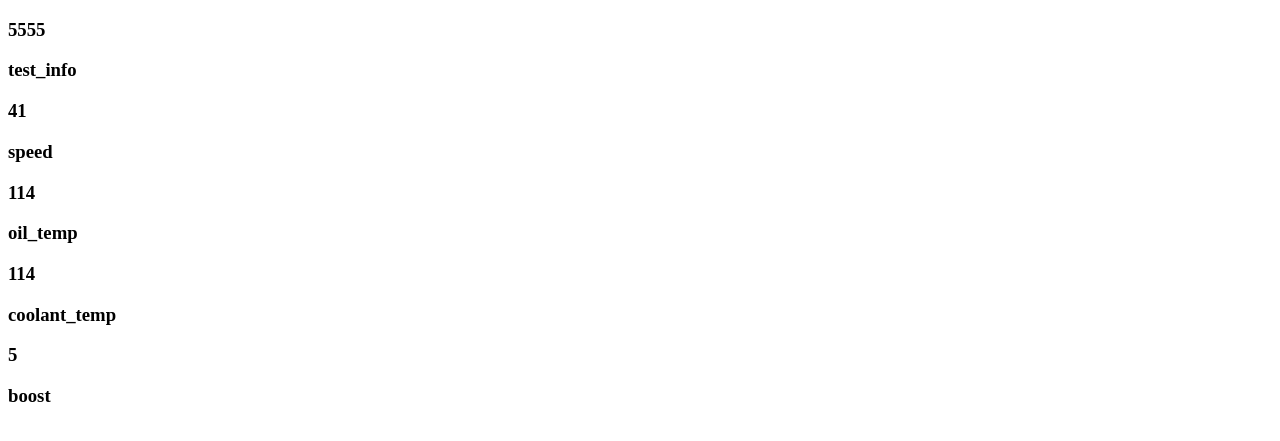
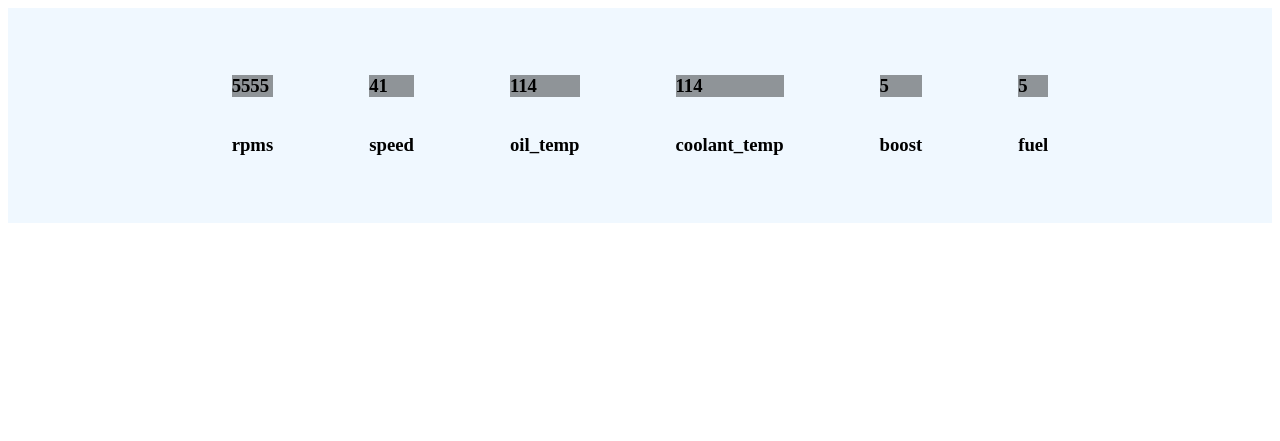
Before and after one commit to Calen-Ray/pi-dash, a Flask app: page / in a window 1280 px wide. Shown: the top 441 px of the page. Run offline with Flask 3, Linux system fonts and the light colour scheme.

Commit message:
added some css structure and walked austin through some options for how to contribute

```diff
--- a/pi-dash/app.py
+++ b/pi-dash/app.py
@@ -10,7 +10,7 @@ app = Flask(__name__, static_url_path='/static')
 def render_homepage():
     return render_template('index.html')
 
-@app.route('/test_info')
+@app.route('/rpms')
 def return_data():
     return str(random.randint(250, 8900))
 
@@ -30,6 +30,10 @@ def return_coolant_temp():
 def return_boost_temp():
     return str(random.randint(-5, 15))
 
+@app.route('/fuel')
+def return_fuel_temp():
+    return str(random.randint(-5, 15))
+
 
 if __name__ == '__main__':
     app.run(port=8080)
--- a/pi-dash/static/css/main.css
+++ b/pi-dash/static/css/main.css
@@ -1,3 +1,18 @@
 .sensor-value {
     background-color: rgba(0, 0, 0, 0.403) ;
 }
+
+.guage-container {
+    display: flex;
+    flex-direction: row;
+    flex-wrap: wrap;
+    background: aliceblue;
+    align-items: center;
+    justify-content: center;
+}
+
+.guage-container > * {
+    margin: 3rem;
+    display: flex;
+    flex-direction: column;
+}
--- a/pi-dash/static/js/dash.js
+++ b/pi-dash/static/js/dash.js
@@ -3,8 +3,10 @@ const genericGuage = {
     props: ['flask_values'],
     emits: ['updatePost'],
     template: `
+    <div class="generic-guage">
         <h3 class="sensor-value">[[ flask_values[1] ]]</h3>
         <h3 class="sensor-name">[[ flask_values[0] ]]</h3>
+    </div>
     `,
     mounted() {
         console.log(`Successfully mounted ${this.flask_values[0]} component`)
@@ -21,11 +23,13 @@ var app = Vue.createApp({
 
     created() {
         // init actions here
-        this.fetchData('test_info')
+        this.fetchData('rpms')
         this.fetchData('speed')
         this.fetchData('oil_temp')
         this.fetchData('coolant_temp')
         this.fetchData('boost')
+        this.fetchData('fuel')
+
     },
 
     data() {
@@ -40,7 +44,6 @@ var app = Vue.createApp({
     methods: {
         // Think of this as a place to keep your functions you'll use in app
         async fetchData(endpointName) {
-            const url = `/test_info`
             this.flaskData[endpointName] = await (await fetch(`/${endpointName}`)).json()
         },
     },
--- a/pi-dash/templates/index.html
+++ b/pi-dash/templates/index.html
@@ -5,16 +5,18 @@
     <meta name="viewport" content="width=device-width, initial-scale=1.0">
     <title>dashboard test env</title>
     <script src="https://unpkg.com/vue@3/dist/vue.global.js"></script>
-    <style src="static/css/main.css"></style>
+    <link rel="stylesheet" href="static/css/main.css"></link>
 </head>
 <body>
     <!-- Vue3 is new for me, so pardon syntaxically vue2 looking structure -->
     <div id="app">
-        <generic-guage
+        <div class="guage-container">
+            <generic-guage
             v-for="val in Object.entries(flaskData)"
             :flask_values='val'
             >
-        </generic-guage>
+            </generic-guage>
+        </div>
     </div>
 </body>
 
```
